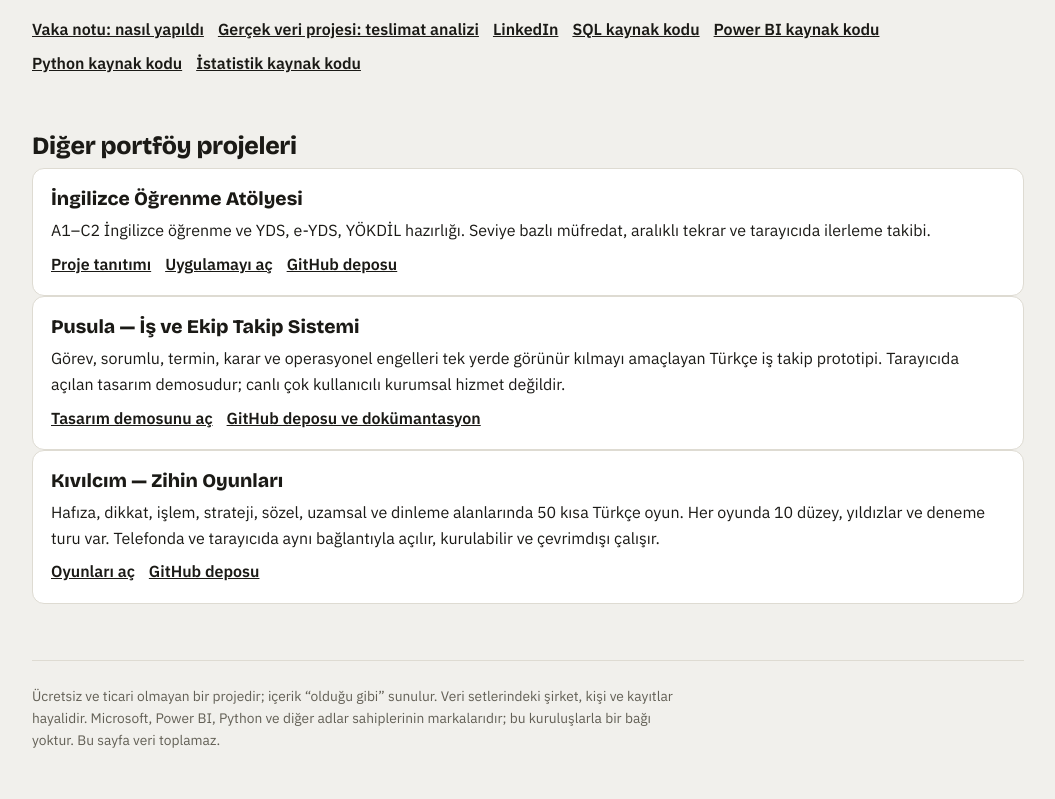
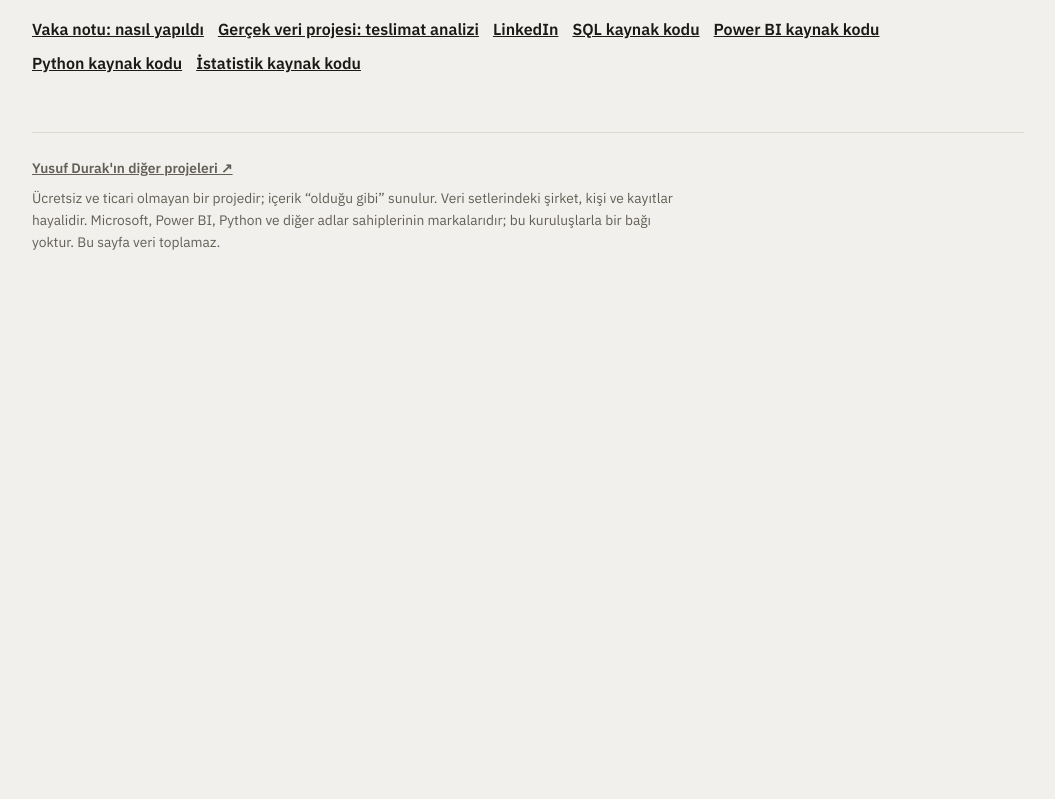
Before and after one commit to ysfdurak/ysfdurak.github.io, a plain HTML site: page index.html in a window 1280 px wide. Shown: the part 2008-2807 px from the top of the page, without its empty margins (112-1167 px from the left). After the commit the page ends 2309 px from the top, so only its background shows below. Drawn offline with Linux system fonts and the light colour scheme.

Commit message:
feat: ana sayfa yalnız Kesit'e odaklansın; diğer projeler alt bilgide tek bağlantı
Projelerin yayınları ve site haritası kayıtları değişmedi.

Co-Authored-By: Claude Opus 5.5 <noreply@anthropic.com>
Claude-Session: https://claude.ai/code/session_01QKvCnvyYFK4SSfC4BmSiLg

```diff
--- a/index.html
+++ b/index.html
@@ -112,26 +112,9 @@ footer a{font-weight:600}
 <p class="lead">Kesit, <b>Yusuf Durak</b>'ın ürün sahibi olarak kurguladığı ücretsiz bir eğitim ve portföy projesidir. Hedef kitleyi, müfredatın kapsamını, öğrenme yollarını ve veri senaryolarını o belirledi; kod ve içerik yapay zekâ (Claude) ile geliştirildi, otomatik testlerle denetlendi.</p>
 <p class="links"><a href="/vaka/">Vaka notu: nasıl yapıldı</a><a href="/projeler/teslimat/">Gerçek veri projesi: teslimat analizi</a><a href="https://www.linkedin.com/in/yusuf-durak" target="_blank" rel="noopener">LinkedIn</a><a href="https://github.com/ysfdurak/kesit-sql" target="_blank" rel="noopener">SQL kaynak kodu</a><a href="https://github.com/ysfdurak/kesit-powerbi" target="_blank" rel="noopener">Power BI kaynak kodu</a><a href="https://github.com/ysfdurak/kesit-python" target="_blank" rel="noopener">Python kaynak kodu</a><a href="https://github.com/ysfdurak/kesit-istatistik" target="_blank" rel="noopener">İstatistik kaynak kodu</a></p>
 </section>
-<section aria-labelledby="diger-projeler">
-<h2 id="diger-projeler">Diğer portföy projeleri</h2>
-<article class="role" aria-labelledby="ingilizce-ogrenme-atolyesi">
-<h3 id="ingilizce-ogrenme-atolyesi">İngilizce Öğrenme Atölyesi</h3>
-<p>A1–C2 İngilizce öğrenme ve YDS, e-YDS, YÖKDİL hazırlığı. Seviye bazlı müfredat, aralıklı tekrar ve tarayıcıda ilerleme takibi.</p>
-<p class="links"><a href="/ingilizce-ogrenme-atolyesi/tanitim/">Proje tanıtımı</a><a href="/ingilizce-ogrenme-atolyesi/">Uygulamayı aç</a><a href="https://github.com/ysfdurak/ingilizce-ogrenme-atolyesi">GitHub deposu</a></p>
-</article>
-<article class="role" aria-labelledby="pusula-is-takip">
-<h3 id="pusula-is-takip">Pusula — İş ve Ekip Takip Sistemi</h3>
-<p>Görev, sorumlu, termin, karar ve operasyonel engelleri tek yerde görünür kılmayı amaçlayan Türkçe iş takip prototipi. Tarayıcıda açılan tasarım demosudur; canlı çok kullanıcılı kurumsal hizmet değildir.</p>
-<p class="links"><a href="/pusula-is-takip/">Tasarım demosunu aç</a><a href="https://github.com/ysfdurak/pusula-is-takip">GitHub deposu ve dokümantasyon</a></p>
-</article>
-<article class="role" aria-labelledby="kivilcim-zihin-oyunlari">
-<h3 id="kivilcim-zihin-oyunlari">Kıvılcım — Zihin Oyunları</h3>
-<p>Hafıza, dikkat, işlem, strateji, sözel, uzamsal ve dinleme alanlarında 50 kısa Türkçe oyun. Her oyunda 10 düzey, yıldızlar ve deneme turu var. Telefonda ve tarayıcıda aynı bağlantıyla açılır, kurulabilir ve çevrimdışı çalışır.</p>
-<p class="links"><a href="/kivilcim-zihin-oyunlari/">Oyunları aç</a><a href="https://github.com/ysfdurak/kivilcim-zihin-oyunlari">GitHub deposu</a></p>
-</article>
-</section>
 </main>
 <footer>
+<p><a href="https://github.com/ysfdurak" target="_blank" rel="noopener">Yusuf Durak'ın diğer projeleri ↗</a></p>
 <p>Ücretsiz ve ticari olmayan bir projedir; içerik “olduğu gibi” sunulur. Veri setlerindeki şirket, kişi ve kayıtlar hayalidir. Microsoft, Power BI, Python ve diğer adlar sahiplerinin markalarıdır; bu kuruluşlarla bir bağı yoktur. Bu sayfa veri toplamaz.</p>
 </footer>
 </div>
```
